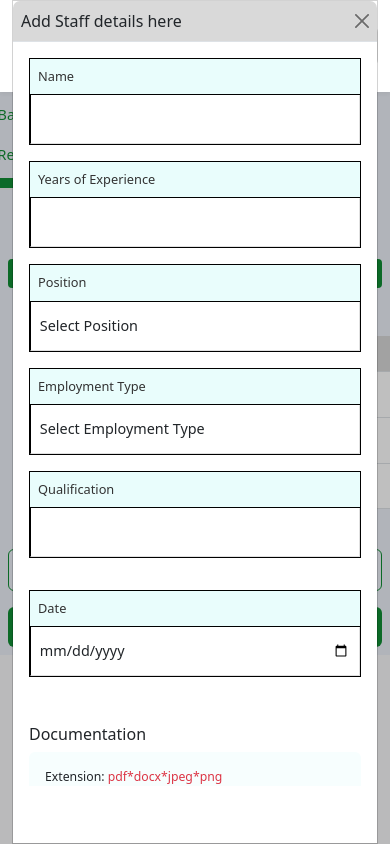
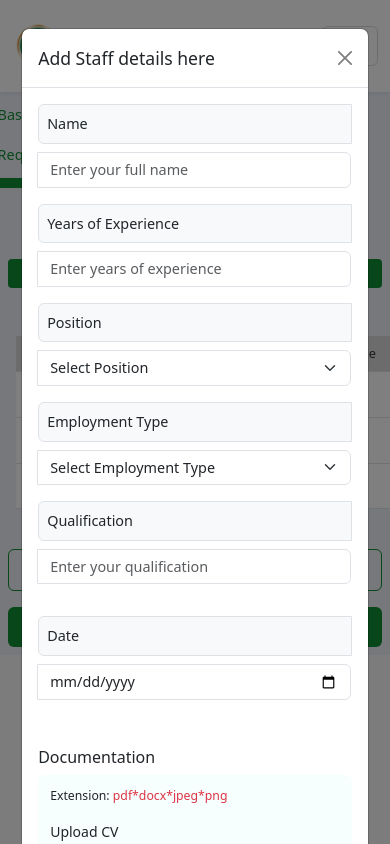
Before and after one commit to SgtSlaughter1/ogseraextension, a Vue app: page /registration/step-4 in a window 390 px wide. Both pictures are taken after a click on the button "+ Add New Role". Shown: the top 844 px of the page. Built offline with nearby package versions, Linux system fonts and the light colour scheme; a web font is replaced by a local one.

Commit message:
FIX: Add new staff modal

```diff
--- a/src/components/TSPRegistration/AddStaffModal.vue
+++ b/src/components/TSPRegistration/AddStaffModal.vue
@@ -10,37 +10,34 @@
 
         <div class="modal-body">
           <form @submit.prevent="submitForm">
-            <div class="input-box mb-3">
-              <label class="label">Name</label>
-              <div class="input-wrapper">
+            <div class="input-group  mb-3">
+              <span class="input-group-text">Name</span>
               <input
                 type="text"
                 class="form-control"
                 v-model="formData.name"
+                placeholder="Enter your full name"
                 required
               />
-              </div>
               <span v-if="errors.name" class="error">{{ errors.name }}</span>
             </div>
 
-            <div class="input-box mb-3">
-              <label class="label">Years of Experience</label>
-              <div class="input-wrapper">
+            <div class="input-group mb-3">
+              <span class="input-group-text">Years of Experience</span>
               <input
                 type="number"
                 class="form-control"
                 v-model.number="formData.experience"
                 min="0"
                 max="50"
+                placeholder="Enter years of experience"
                 required
               />
-              </div>
               <span v-if="errors.experience" class="error">{{ errors.experience }}</span>
             </div>
 
-            <div class="input-box mb-3">
-              <label class="label">Position</label>
-              <div class="input-wrapper">
+            <div class="input-group mb-3">
+              <span class="input-group-text">Position</span>
               <select
                 class="form-select"
                 v-model="formData.position"
@@ -50,13 +47,11 @@
                 <option value="manager">Manager</option>
                 <option value="facilitator">Facilitator</option>
               </select>
-              </div>
               <span v-if="errors.position" class="error">{{ errors.position }}</span>
             </div>
 
-            <div class="input-box mb-3">
-              <label class="label">Employment Type</label>
-              <div class="input-wrapper">
+            <div class="input-group mb-3">
+              <span class="input-group-text">Employment Type</span>
               <select
                 class="form-select"
                 v-model="formData.employmentType"
@@ -66,110 +61,94 @@
                 <option value="full-time">Full-Time</option>
                 <option value="part-time">Part-Time</option>
               </select>
-              </div>
               <span v-if="errors.employmentType" class="error">{{ errors.employmentType }}</span>
             </div>
 
             <div class="row mb-3">
               <div class="col">
-                <div class="input-box">
-                  <label class="label">Qualification</label>
-                  <div class="input-wrapper">
+                <div class="input-group">
+                  <span class="input-group-text">Qualification</span>
                   <input
                     type="text"
                     class="form-control"
                     v-model="formData.qualification"
+                    placeholder="Enter your qualification"
                     required
                   />
-                  </div>
                   <span v-if="errors.qualification" class="error">{{ errors.qualification }}</span>
                 </div>
               </div>
               <div class="col">
-                <div class="input-box">
-                  <label class="label">Date</label>
-                  <div class="input-wrapper">
+                <div class="input-group">
+                  <span class="input-group-text">Date</span>
                   <input
                     type="date"
                     class="form-control"
                     v-model="formData.date"
                     required
                   />
-                  </div>
                   <span v-if="errors.date" class="error">{{ errors.date }}</span>
                 </div>
               </div>
             </div>
+
             <h6>Documentation</h6>
             <div class="documentation p-3 rounded mb-3">
-
               <small class="d-block mb-3">Extension: <span class="text-danger">pdf*docx*jpeg*png</span></small>
 
               <div class="row">
                 <div class="col-md-6 mb-3">
-                  <div class="input-box">
-                    <label class="label fw-bold">Upload CV</label>
-                    <div class="input-wrapper">
+                  <label for="cvUpload" class="form-label">Upload CV</label>
                   <input
+                    id="cvUpload"
                     type="file"
                     class="form-control"
                     @change="handleFileUpload('cv', $event)"
                     accept=".pdf,.docx,.jpeg,.png"
                     required
                   />
-                    </div>
                   <span v-if="errors.cv" class="error">{{ errors.cv }}</span>
-                  </div>
                 </div>
 
                 <div class="col-md-6 mb-3">
-                  <div class="input-box">
-                    <label class="label fw-bold">Upload Highest Degree</label>
-                    <div class="input-wrapper">
+                  <label for="degreeUpload" class="form-label">Upload Highest Degree</label>
                   <input
+                    id="degreeUpload"
                     type="file"
                     class="form-control"
                     @change="handleFileUpload('degree', $event)"
                     accept=".pdf,.docx,.jpeg,.png"
                     required
                   />
-                    </div>
                   <span v-if="errors.degree" class="error">{{ errors.degree }}</span>
-                  </div>
                 </div>
               </div>
 
               <div class="row">
                 <div class="col-md-6 mb-3">
-                  <div class="input-box">
-                    <label class="label fw-bold">Upload Employment Letter</label>
-                    <div class="input-wrapper">
+                  <label for="employmentUpload" class="form-label">Upload Employment Letter</label>
                   <input
+                    id="employmentUpload"
                     type="file"
                     class="form-control"
                     @change="handleFileUpload('employment', $event)"
                     accept=".pdf,.docx,.jpeg,.png"
                     required
                   />
-                    </div>
                   <span v-if="errors.employment" class="error">{{ errors.employment }}</span>
-                  </div>
                 </div>
 
                 <div class="col-md-6 mb-3">
-                  <div class="input-box">
-                    <label class="label fw-bold">Previous Work Experience</label>
-                    <div class="input-wrapper">
+                  <label for="previousExperienceUpload" class="form-label">Previous Work Experience</label>
                   <input
+                    id="previousExperienceUpload"
                     type="file"
                     class="form-control"
                     @change="handleFileUpload('previousExperience', $event)"
                     accept=".pdf,.docx,.jpeg,.png"
                     required
                   />
-                    </div>
                   <span v-if="errors.previousExperience" class="error">{{ errors.previousExperience }}</span>
-                  </div>
                 </div>
               </div>
             </div>
@@ -179,9 +158,15 @@
               <p class="mb-0">ii. Copy of C.V, Highest Degree, Current Employment Letter & Copy of Previous Work experience must be attached</p>
             </div>
 
-            <button type="submit" class="btn btn-success w-100" :disabled="isSubmitting">
+            <div class="d-flex justify-content-end">
+              <button
+                type="submit"
+                class="btn btn-success btn-sm px-3"
+                :disabled="isSubmitting"
+              >
                 {{ isEditing ? 'Update Staff' : 'Add Staff' }}
               </button>
+            </div>
           </form>
         </div>
       </div>
@@ -374,172 +359,127 @@ export default {
 </script>
 
 <style scoped>
-.input-box {
-  flex: 1;
-  display: flex;
-  align-items: stretch;
-  gap: 0;
-  position: relative;
-  border: 1px solid black;
+/* Base Styles */
+.input-group {
+  margin-bottom: 1rem;
+  width: 100%;
 }
 
-.input-box label {
-  color: #333;
-  font-size: 12px;
-  word-wrap: break-word;
-  width: 40%;
-  background-color: #E9FDFC;
-  display: flex;
-  align-items: center;
-  padding: 0.5rem;
-  margin: 0;
-  border-right: 1px solid black;
+.input-group-text {
+  min-width: 120px;
+  text-align: left;
+  white-space: normal;
+  word-break: break-word;
 }
 
-.input-wrapper {
-  flex: 1;
-  background: #fff;
-  padding: 0.25rem;
-  border-radius: 0 1px 1px 0;
-  border: 1px solid #e0e0e0;
-  border-left: none;
-  display: flex;
-  align-items: center;
+.input-group .form-control {
+  flex-grow: 1;
 }
 
-.label {
-  width: 10%;
+.error {
+  color: #dc3545;
+  font-size: 0.8rem;
+  margin-top: 0.25rem;
 }
 
-.input-wrapper input,
-.input-wrapper select {
-  width: 100%;
-  padding: 0.5rem;
-  border: none;
-  background: transparent;
-  outline: none;
-  height: 40px;
-  box-shadow: none;
+/* Modal Specific Styles */
+.modal-dialog {
+  max-width: 800px;
 }
 
-.input-wrapper input:focus,
-.input-wrapper select:focus {
-  background: white;
-  border: none;
-  outline: none;
-  box-shadow: none;
+.modal-body {
+  padding: 1.5rem;
 }
 
-.input-box .error {
-  position: absolute;
-  bottom: -1.2rem;
-  left: 0;
-  font-size: 0.8rem;
-  color: #dc3545;
+/* Responsive Breakpoints */
+@media screen and (max-width: 992px) {
+  .modal-dialog {
+    max-width: 95%;
+    margin: 1.75rem auto;
+  }
+
+  .input-group {
+    flex-direction: column;
+  }
+
+  .input-group-text {
+    width: 100%;
+    text-align: left;
+    margin-bottom: 0.5rem;
+    padding: 0.5rem;
+  }
+
+  .input-group .form-control,
+  .input-group .form-select {
+    width: 100%;
+  }
+
+  .row {
+    display: flex;
+    flex-direction: column;
+  }
+
+  .row .col {
+    width: 100%;
+    margin-bottom: 1rem;
+  }
+}
+
+@media screen and (max-width: 576px) {
+  .modal-body {
+    padding: 1rem;
+  }
+
+  .input-group-text {
+    font-size: 0.9rem;
+  }
+
+  .input-group .form-control,
+  .input-group .form-select {
+    font-size: 0.9rem;
+    padding: 0.375rem 0.75rem;
+    width: 100%;
+  }
+
+  .documentation {
+    padding: 0.75rem !important;
   }
 
   .modal-header {
-  background-color: #D9D9D9;
+    padding: 1rem;
   }
 
-.modal-backdrop {
-  position: fixed;
-  top: 0;
-  left: 0;
-  width: 100%;
-  height: 100%;
-  background-color: rgba(0, 0, 0, 0.5);
-  z-index: 1;
+  .modal-title {
+    font-size: 1.1rem;
+  }
 }
 
+/* File Input Specific Styles */
 input[type="file"]::file-selector-button {
   background-color: #D9D9D9;
   color: #333;
   cursor: pointer;
+  margin-right: 1rem;
 }
 
+/* Documentation Section */
 .documentation {
   background-color: #F7FEFE;
+  border-radius: 0.25rem;
+  padding: 1rem;
 }
 
-@media screen and (max-width: 768px) {
-  .modal-dialog {
-    margin: 0;
-    width: 100%;
-    max-width: 100%;
-    height: 100%;
-    max-height: 100%;
+/* Error Handling */
+.error {
+  color: #dc3545;
+  font-size: 0.8rem;
+  display: block;
+  margin-top: 0.5rem;
 }
 
-  .modal-content {
-    height: 100%;
-    border-radius: 0;
-  }
-
-  .input-box {
-    flex-direction: column;
-    align-items: stretch;
-    margin-bottom: 1rem;
-  }
-
-  .input-box label {
-    width: 100%;
-    padding: 0.5rem;
-    border-right: none;
-    border-bottom: 1px solid black;
-  }
-
-  .input-wrapper {
-    width: 100%;
-    border-left: 1px solid black;
-    border-top: none;
-  }
-
-  .row {
-    flex-direction: column;
-  }
-
-  .row .col {
-    margin-bottom: 1rem;
-  }
-
-  .modal-body {
-    padding: 1rem;
-    overflow-y: auto;
-    max-height: calc(100vh - 100px);
-  }
-
-  .bg-light {
-    padding: 1rem !important;
-  }
-
-  .small {
-    font-size: 0.7rem;
-  }
-}
-
-@media screen and (max-width: 480px) {
-  .input-box label {
-    font-size: 0.8rem;
-  }
-
-  .input-wrapper input,
-  .input-wrapper select {
-    font-size: 0.9rem;
-    padding: 0.3rem;
-  }
-
-  .modal-header {
-    padding: 0.5rem;
-  }
-
-  .modal-title {
-    font-size: 1rem;
-  }
-
-  .btn-success {
-    font-size: 0.9rem;
-    padding: 0.5rem;
-  }
+/* Accessibility and Focus States */
+.input-group .form-control:focus {
+  border-color: #80bdff;
+  box-shadow: 0 0 0 0.2rem rgba(0, 123, 255, 0.25);
 }
 </style>
```
Lines whose indentation alone changed are shown as unchanged.
